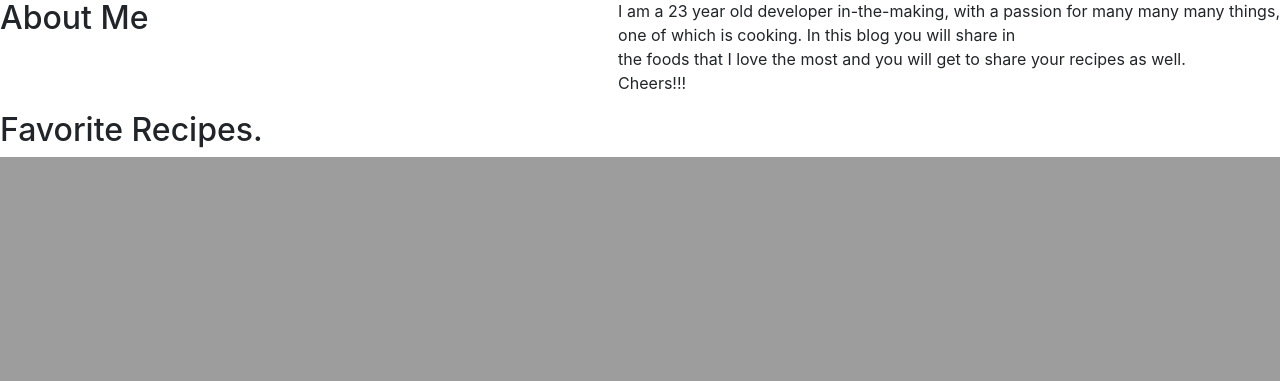
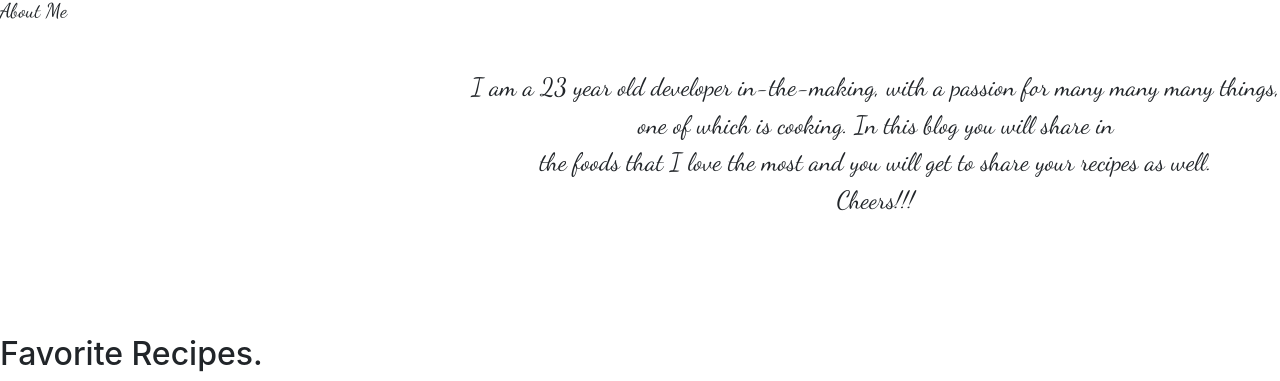
Before and after one commit to sharonmaswai/blog, a Flask app: page / in a window 1280 px wide. Shown: the part 655-1036 px from the top of the page. Before the commit the page ends 812 px from the top, so only its background shows below. Run offline with Flask 2, Linux system fonts and the light colour scheme; data that the repository does not hold is empty; some libraries are stand-ins or nearby versions.

Commit message:
add padding, font-family and font size to about section

```diff
--- a/app/main/views.py
+++ b/app/main/views.py
@@ -62,7 +62,7 @@
 
     get_comments = Comment.get_blog_comments(id)
 
-    return render_template('blog.html', get_blog=get_blog,get_comments=get_comments, comments_count = len(get_blog_comments),comment_form=comment_form)
+    return render_template('blog.html', get_blog=get_blog,get_comments=get_comments,comment_form=comment_form)
 
 @main.route('/index/<int:id>/delete_blog')
 @login_required
--- a/app/templates/blog.html
+++ b/app/templates/blog.html
@@ -40,7 +40,7 @@
         </div>
         <div class="col-md-11 blog-header">
             <h1 id="title">{{get_blog.title}}</h1>
-            <p>{{get_blog.date_posted.strftime('%Y-%m-%d %H:%M')}} | {{comments_count}} comments</p>
+            <p>{{get_blog.date_posted.strftime('%Y-%m-%d %H:%M')}}</p>
 
 
 
--- a/app/templates/index.html
+++ b/app/templates/index.html
@@ -10,6 +10,17 @@
         font-family: 'Parisienne', cursive;
         color:rgb(53, 9, 9);
         font-size: 90px;
+    }
+    #about{
+        font-family: 'Dancing Script', cursive;
+        font-size: 25px;
+
+    }
+    .about{
+        text-align: center;
+        padding-top: 70px;
+        padding-bottom: 100px;
+
     }
 
 
@@ -29,15 +40,15 @@
 
 
         </div>
-        <div class="row">
-            <h2>
+        <div class="row" id="about">
+            <h2 class="lead text-center">
                 About Me
 
             </h2>
             <br>
             <hr>
             <br>
-            <p>I am a 23 year old developer in-the-making, with a passion for many many many things, <br> one of which is cooking. In this blog you will share in <br> the foods that I love the most and you will get to share your recipes as well. <br> Cheers!!! </p>
+            <p class="about">I am a 23 year old developer in-the-making, with a passion for many many many things, <br> one of which is cooking. In this blog you will share in <br> the foods that I love the most and you will get to share your recipes as well. <br> Cheers!!! </p>
 
         </div>
 
```
